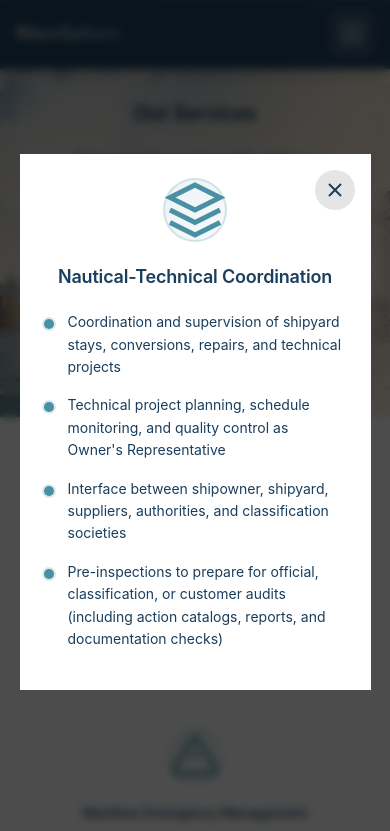
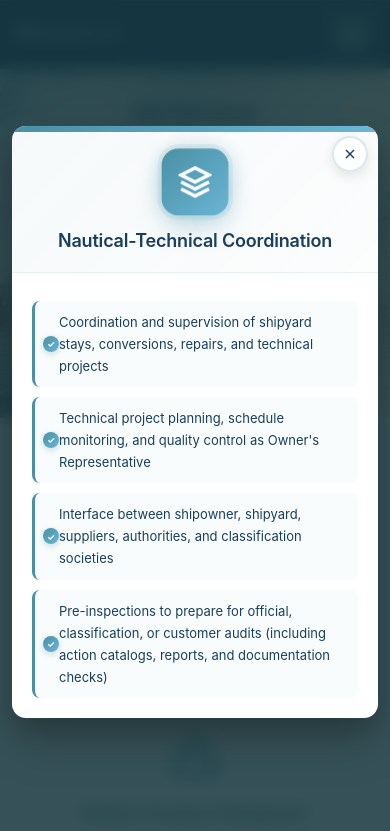
Before and after one commit to ULT1M4T3CK/MareSphere, a plain HTML site: page services.html in a window 390 px wide. Both pictures are taken after a click on the element 195 px from the left and 565 px from the top of the page. Shown: the top 831 px of the page. Drawn offline with Linux system fonts and the light colour scheme; a web font is replaced by a local one.

Commit message:
Enhance modal popup styling with premium design elements and animations

```diff
--- a/services.html
+++ b/services.html
@@ -152,8 +152,10 @@
                     <line x1="6" y1="6" x2="18" y2="18"></line>
                 </svg>
             </button>
-            <div class="modal-icon" id="modalIcon"></div>
-            <h2 class="modal-title" id="modalTitle"></h2>
+            <div class="modal-header">
+                <div class="modal-icon" id="modalIcon"></div>
+                <h2 class="modal-title" id="modalTitle"></h2>
+            </div>
             <div class="modal-body" id="modalBody"></div>
         </div>
     </div>
--- a/style.css
+++ b/style.css
@@ -1184,7 +1184,7 @@ select.form-control {
   display: none;
   align-items: center;
   justify-content: center;
-  animation: fadeIn 0.3s ease;
+  animation: fadeIn 0.4s cubic-bezier(0.16, 1, 0.3, 1);
 }
 
 .modal.active {
@@ -1197,99 +1197,206 @@ select.form-control {
   left: 0;
   width: 100%;
   height: 100%;
-  background: rgba(0, 0, 0, 0.7);
-  backdrop-filter: blur(4px);
-  animation: fadeIn 0.3s ease;
+  background: rgba(19, 52, 59, 0.85);
+  backdrop-filter: blur(8px);
+  animation: fadeIn 0.4s cubic-bezier(0.16, 1, 0.3, 1);
 }
 
 .modal-content {
   position: relative;
   background: var(--maritime-white);
-  border-radius: var(--radius-xl);
-  padding: var(--space-48);
-  max-width: 700px;
-  max-height: 85vh;
-  overflow-y: auto;
-  box-shadow: var(--shadow-xl);
-  animation: slideUp 0.3s ease;
+  border-radius: 20px;
+  padding: 0;
+  max-width: 720px;
+  max-height: 90vh;
+  overflow: hidden;
+  box-shadow: 0 24px 48px rgba(0, 0, 0, 0.2),
+              0 12px 24px rgba(0, 0, 0, 0.15),
+              0 0 0 1px rgba(74, 144, 164, 0.1);
+  animation: modalSlideUp 0.5s cubic-bezier(0.16, 1, 0.3, 1);
   margin: var(--space-20);
   z-index: 10000;
+  width: 100%;
+}
+
+.modal-content::before {
+  content: '';
+  position: absolute;
+  top: 0;
+  left: 0;
+  right: 0;
+  height: 6px;
+  background: linear-gradient(90deg,
+    var(--maritime-teal) 0%,
+    var(--maritime-teal-light) 50%,
+    var(--maritime-teal) 100%);
+  background-size: 200% 100%;
+  animation: gradientShift 3s ease infinite;
 }
 
 .modal-close {
   position: absolute;
-  top: var(--space-16);
-  right: var(--space-16);
-  background: rgba(0, 0, 0, 0.1);
-  border: none;
-  width: 40px;
-  height: 40px;
+  top: var(--space-20);
+  right: var(--space-20);
+  background: rgba(255, 255, 255, 0.9);
+  border: 2px solid rgba(74, 144, 164, 0.2);
+  width: 44px;
+  height: 44px;
   border-radius: 50%;
   display: flex;
   align-items: center;
   justify-content: center;
   cursor: pointer;
-  transition: all var(--duration-normal) var(--ease-standard);
+  transition: all 0.3s cubic-bezier(0.16, 1, 0.3, 1);
   color: var(--maritime-navy-dark);
+  z-index: 10;
+  box-shadow: 0 4px 12px rgba(0, 0, 0, 0.1);
 }
 
 .modal-close:hover {
-  background: rgba(0, 0, 0, 0.2);
-  transform: rotate(90deg);
+  background: var(--maritime-teal);
+  color: white;
+  border-color: var(--maritime-teal);
+  transform: rotate(90deg) scale(1.1);
+  box-shadow: 0 6px 16px rgba(74, 144, 164, 0.3);
+}
+
+.modal-close svg {
+  width: 20px;
+  height: 20px;
+}
+
+/* Modal Header Section */
+.modal-header {
+  background: linear-gradient(135deg,
+    rgba(74, 144, 164, 0.05) 0%,
+    rgba(74, 144, 164, 0.02) 100%);
+  padding: var(--space-48) var(--space-48) var(--space-32);
+  border-bottom: 1px solid rgba(74, 144, 164, 0.1);
 }
 
 .modal-icon {
-  width: 80px;
-  height: 80px;
-  color: var(--maritime-teal);
+  width: 96px;
+  height: 96px;
+  color: white;
   display: flex;
   align-items: center;
   justify-content: center;
-  background: linear-gradient(135deg, rgba(74, 144, 164, 0.1), rgba(74, 144, 164, 0.05));
-  border-radius: 50%;
-  border: 2px solid rgba(74, 144, 164, 0.2);
+  background: linear-gradient(135deg,
+    var(--maritime-teal) 0%,
+    var(--maritime-teal-light) 100%);
+  border-radius: 24px;
+  border: none;
   margin: 0 auto var(--space-24);
+  box-shadow: 0 12px 24px rgba(74, 144, 164, 0.25),
+              0 0 0 4px rgba(74, 144, 164, 0.1);
+  animation: iconPulse 2s ease-in-out infinite;
+  position: relative;
+}
+
+.modal-icon::after {
+  content: '';
+  position: absolute;
+  inset: -4px;
+  background: linear-gradient(135deg, var(--maritime-teal), var(--maritime-teal-light));
+  border-radius: 26px;
+  z-index: -1;
+  opacity: 0.2;
+  filter: blur(8px);
+}
+
+.modal-icon svg {
+  width: 48px;
+  height: 48px;
+  stroke-width: 2.5;
 }
 
 .modal-title {
   font-size: var(--font-size-3xl);
   color: var(--maritime-navy-dark);
-  margin: 0 0 var(--space-24);
+  margin: 0;
   text-align: center;
   font-weight: var(--font-weight-bold);
+  line-height: 1.2;
+  letter-spacing: -0.02em;
 }
 
 .modal-body {
   color: var(--maritime-navy-dark);
-  font-size: var(--font-size-lg);
-  line-height: 1.7;
+  font-size: var(--font-size-base);
+  line-height: 1.8;
+  padding: var(--space-32) var(--space-48) var(--space-48);
+  overflow-y: auto;
+  max-height: calc(90vh - 280px);
+}
+
+/* Custom Scrollbar */
+.modal-body::-webkit-scrollbar {
+  width: 8px;
+}
+
+.modal-body::-webkit-scrollbar-track {
+  background: rgba(74, 144, 164, 0.05);
+  border-radius: 4px;
+}
+
+.modal-body::-webkit-scrollbar-thumb {
+  background: linear-gradient(180deg, var(--maritime-teal), var(--maritime-teal-light));
+  border-radius: 4px;
+  transition: background 0.3s ease;
+}
+
+.modal-body::-webkit-scrollbar-thumb:hover {
+  background: var(--maritime-teal-dark);
 }
 
 .modal-body ul {
   list-style: none;
   padding: 0;
-  margin: var(--space-16) 0;
+  margin: var(--space-8) 0 0;
 }
 
 .modal-body li {
   position: relative;
-  padding-left: var(--space-24);
-  margin-bottom: var(--space-16);
-  line-height: 1.6;
+  padding: var(--space-16) var(--space-16) var(--space-16) var(--space-32);
+  margin-bottom: var(--space-12);
+  line-height: 1.7;
+  background: rgba(74, 144, 164, 0.03);
+  border-radius: var(--radius-base);
+  border-left: 3px solid var(--maritime-teal);
+  transition: all 0.3s ease;
+}
+
+.modal-body li:hover {
+  background: rgba(74, 144, 164, 0.08);
+  transform: translateX(4px);
+  box-shadow: 0 2px 8px rgba(74, 144, 164, 0.1);
 }
 
 .modal-body li::before {
-  content: '';
+  content: '✓';
   position: absolute;
-  left: 0;
-  top: 8px;
-  width: 10px;
-  height: 10px;
-  background: var(--maritime-teal);
+  left: var(--space-12);
+  top: 50%;
+  transform: translateY(-50%);
+  width: 20px;
+  height: 20px;
+  background: linear-gradient(135deg, var(--maritime-teal), var(--maritime-teal-light));
   border-radius: 50%;
-  box-shadow: 0 0 0 2px rgba(74, 144, 164, 0.2);
-}
-
+  color: white;
+  font-size: 11px;
+  font-weight: bold;
+  display: flex;
+  align-items: center;
+  justify-content: center;
+  box-shadow: 0 2px 6px rgba(74, 144, 164, 0.3);
+}
+
+.modal-body li:last-child {
+  margin-bottom: 0;
+}
+
+/* Animations */
 @keyframes fadeIn {
   from {
     opacity: 0;
@@ -1299,14 +1406,32 @@ select.form-control {
   }
 }
 
-@keyframes slideUp {
+@keyframes modalSlideUp {
   from {
     opacity: 0;
-    transform: translateY(30px);
+    transform: translateY(40px) scale(0.95);
   }
   to {
     opacity: 1;
-    transform: translateY(0);
+    transform: translateY(0) scale(1);
+  }
+}
+
+@keyframes iconPulse {
+  0%, 100% {
+    transform: scale(1);
+  }
+  50% {
+    transform: scale(1.05);
+  }
+}
+
+@keyframes gradientShift {
+  0%, 100% {
+    background-position: 0% 50%;
+  }
+  50% {
+    background-position: 100% 50%;
   }
 }
 
@@ -1721,9 +1846,25 @@ select.form-control {
   }
 
   .modal-content {
-    padding: var(--space-32);
-    max-width: 90%;
+    max-width: 92%;
     margin: var(--space-16);
+    border-radius: 16px;
+  }
+
+  .modal-header {
+    padding: var(--space-32) var(--space-24) var(--space-24);
+  }
+
+  .modal-icon {
+    width: 72px;
+    height: 72px;
+    border-radius: 18px;
+    margin-bottom: var(--space-20);
+  }
+
+  .modal-icon svg {
+    width: 36px;
+    height: 36px;
   }
 
   .modal-title {
@@ -1732,6 +1873,20 @@ select.form-control {
 
   .modal-body {
     font-size: var(--font-size-base);
+    padding: var(--space-24);
+    max-height: calc(90vh - 240px);
+  }
+
+  .modal-body li {
+    padding: var(--space-12) var(--space-12) var(--space-12) var(--space-28);
+    font-size: var(--font-size-sm);
+  }
+
+  .modal-close {
+    top: var(--space-12);
+    right: var(--space-12);
+    width: 38px;
+    height: 38px;
   }
 
   .cta-section {
@@ -1965,20 +2120,61 @@ select.form-control {
   }
 
   .modal-content {
-    padding: var(--space-24);
+    max-width: 95%;
+    margin: var(--space-12);
+    border-radius: 14px;
+  }
+
+  .modal-header {
+    padding: var(--space-24) var(--space-20) var(--space-20);
   }
 
   .modal-icon {
     width: 64px;
     height: 64px;
+    border-radius: 16px;
+    margin-bottom: var(--space-16);
+  }
+
+  .modal-icon svg {
+    width: 32px;
+    height: 32px;
   }
 
   .modal-title {
     font-size: var(--font-size-xl);
+    letter-spacing: -0.01em;
   }
 
   .modal-body {
-    font-size: var(--font-size-base);
+    font-size: var(--font-size-sm);
+    padding: var(--space-20);
+    max-height: calc(90vh - 220px);
+  }
+
+  .modal-body li {
+    padding: var(--space-10) var(--space-10) var(--space-10) var(--space-24);
+    margin-bottom: var(--space-10);
+    font-size: 13px;
+  }
+
+  .modal-body li::before {
+    width: 16px;
+    height: 16px;
+    font-size: 9px;
+    left: var(--space-8);
+  }
+
+  .modal-close {
+    top: var(--space-10);
+    right: var(--space-10);
+    width: 36px;
+    height: 36px;
+  }
+
+  .modal-close svg {
+    width: 16px;
+    height: 16px;
   }
 
   .services-hero-content {
```
